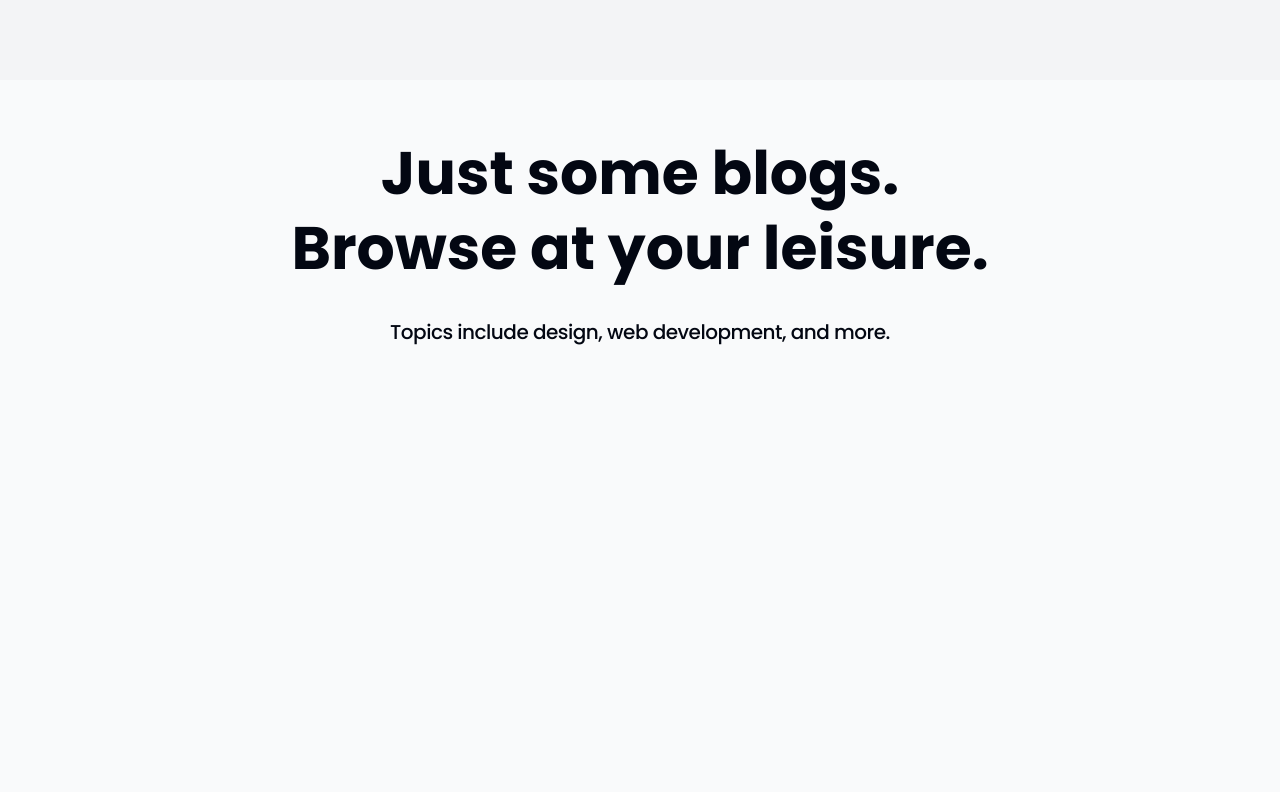
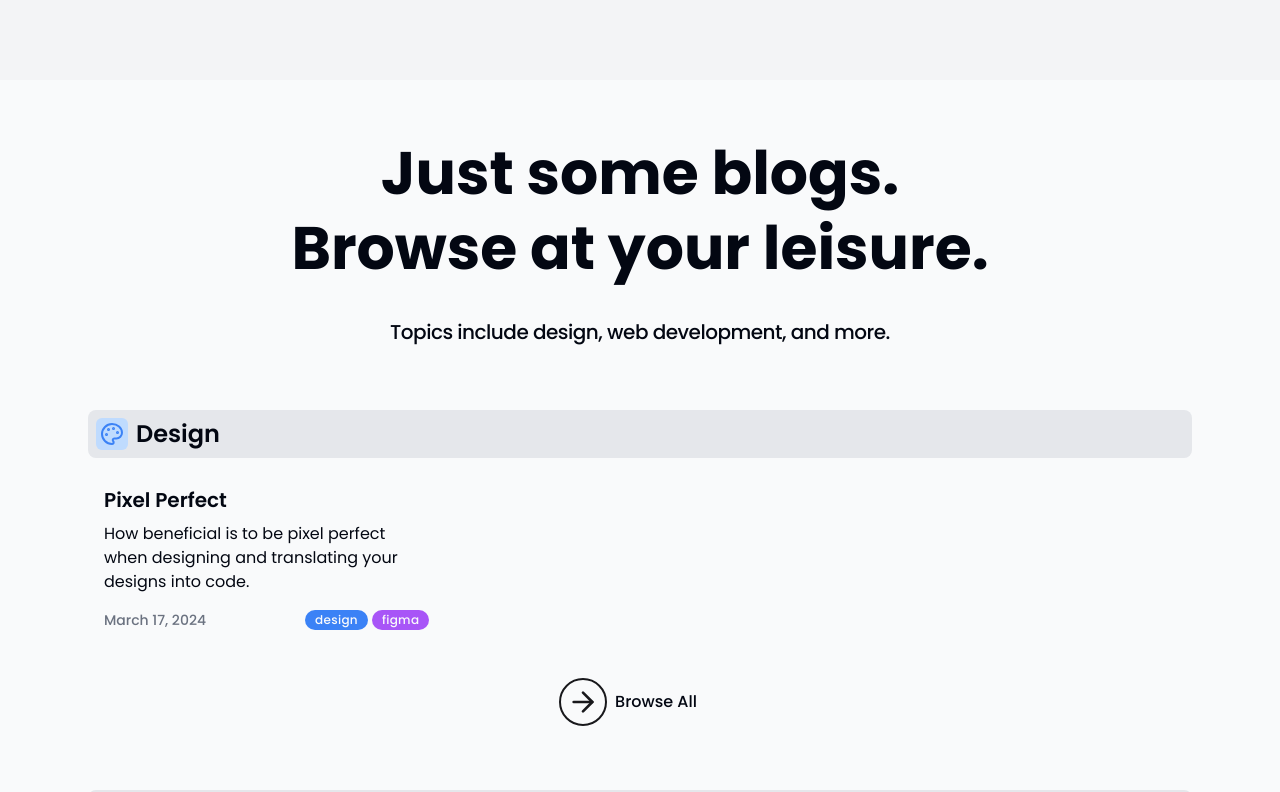
Before and after one commit to nhui98/nhui.blog, a Next.js app: page / in a window 1280 px wide. Shown: the top 792 px of the page. Built offline with nearby package versions, Linux system fonts and the light colour scheme.

Commit message:
feat: home blog overview

```diff
--- /dev/null
+++ b/src/app/(home)/components/blog-overview.tsx
@@ -0,0 +1,84 @@
+import { ArrowRight, Code2, Palette } from "lucide-react";
+import Link from "next/link";
+
+import { Badge } from "@/components/ui/badge";
+import { Blog } from "@/data/blog-data";
+import { cn } from "@/lib/utils";
+
+const HEADING_ICON = {
+  design: (
+    <Palette className="size-8 rounded-md bg-blue-200 p-1 text-blue-500" />
+  ),
+  coding: (
+    <Code2 className="size-8 rounded-md bg-yellow-200 p-1 text-yellow-500" />
+  ),
+};
+
+type OverviewProps = {
+  category: keyof typeof HEADING_ICON;
+  blogs: Blog[];
+};
+
+export function BlogOverview({ category, blogs }: OverviewProps) {
+  const hasBlogs = blogs.length > 0;
+
+  return (
+    <section>
+      <div className="flex items-center gap-x-2 rounded-lg bg-gray-200 p-2">
+        {HEADING_ICON[category]}
+        <h2 className="text-2xl font-semibold capitalize">{category}</h2>
+      </div>
+
+      <div
+        className={cn(
+          "mt-3 space-y-4",
+          blogs.length > 0 &&
+            "grid auto-rows-[0px] grid-cols-1 gap-x-4 overflow-hidden sm:grid-cols-2 lg:grid-cols-3",
+          blogs.length >= 1 && "grid-rows-1",
+          blogs.length >= 2 && "grid-rows-2 sm:grid-rows-1",
+          blogs.length >= 3 && "grid-rows-3 sm:grid-rows-2 lg:grid-rows-1",
+          blogs.length >= 4 && "lg:grid-rows-2",
+        )}
+      >
+        {hasBlogs ? (
+          blogs.map((blog) => <BlogSummaryCard key={blog.id} {...blog} />)
+        ) : (
+          <p className="my-8 text-center">No blogs found.</p>
+        )}
+      </div>
+
+      {hasBlogs && (
+        <Link
+          href={`/${category}`}
+          className="group relative mx-auto mt-8 flex h-12 w-fit items-center gap-x-4 py-4 pl-2 pr-6"
+        >
+          <ArrowRight className="size-8 text-zinc-900 transition-all duration-300 group-hover:translate-x-2 group-hover:text-blue-500" />
+          <span className="font-medium">Browse All</span>
+          <div className="absolute inset-0 size-12 rounded-full border-2 border-zinc-900 transition-all duration-300 group-hover:w-full group-hover:border-blue-500"></div>
+        </Link>
+      )}
+    </section>
+  );
+}
+
+function BlogSummaryCard({ title, date, excerpt, tags, href }: Blog) {
+  return (
+    <article className="relative flex flex-col rounded-md bg-transparent p-4 transition hover:bg-gray-100">
+      <h3 className="flex flex-1 items-center text-xl font-semibold">
+        {title}
+      </h3>
+      <p className="mt-2 line-clamp-3 h-[72px]">{excerpt}</p>
+      <div className="mt-4 flex items-center justify-between gap-x-4">
+        <div className="text-sm font-medium text-gray-500">{date}</div>
+        <div className="flex flex-wrap justify-end gap-1">
+          {tags?.map(({ tag, tagStyle }) => (
+            <Badge key={tag} variant={tagStyle}>
+              {tag}
+            </Badge>
+          ))}
+        </div>
+      </div>
+      <Link href={href} className="absolute inset-0" />
+    </article>
+  );
+}
--- a/src/app/(home)/page.tsx
+++ b/src/app/(home)/page.tsx
@@ -1,3 +1,7 @@
+import { CODING_BLOGS, DESIGN_BLOGS } from "@/data/blog-data";
+
+import { BlogOverview } from "./components/blog-overview";
+
 export default function Page() {
   return (
     <main className=" mx-auto max-w-[1120px] px-2 pt-14">
@@ -9,6 +13,11 @@ export default function Page() {
           Topics include design, web development, and more.
         </p>
       </hgroup>
+
+      <div className="mt-16 space-y-16">
+        <BlogOverview category="design" blogs={DESIGN_BLOGS} />
+        <BlogOverview category="coding" blogs={CODING_BLOGS} />
+      </div>
     </main>
   );
 }
--- a/src/app/layout.tsx
+++ b/src/app/layout.tsx
@@ -3,6 +3,8 @@ import "./globals.css";
 import type { Metadata } from "next";
 import { Poppins } from "next/font/google";
 
+import { Footer } from "@/components/footer";
+import { Header } from "@/components/header";
 import { cn } from "@/lib/utils";
 
 const font = Poppins({
@@ -22,8 +24,9 @@ export default function RootLayout({
   return (
     <html lang="en">
       <body className={cn("bg-gray-50 text-gray-950", font.className)}>
-        <header className="h-[80px] bg-gray-100"></header>
+        <Header />
         {children}
+        <Footer />
       </body>
     </html>
   );
--- /dev/null
+++ b/src/components/footer.tsx
@@ -0,0 +1,7 @@
+export function Footer() {
+  return (
+    <footer className="mt-[120px] flex h-20 items-center justify-center text-sm font-medium text-gray-500">
+      Nathan Hui &copy; {new Date().getFullYear()}
+    </footer>
+  );
+}
--- /dev/null
+++ b/src/components/header.tsx
@@ -0,0 +1,3 @@
+export function Header() {
+  return <header className="h-20 bg-gray-100"></header>;
+}
--- /dev/null
+++ b/src/components/ui/badge.tsx
@@ -0,0 +1,35 @@
+import { cva, type VariantProps } from "class-variance-authority";
+import * as React from "react";
+
+import { cn } from "@/lib/utils";
+
+const badgeVariants = cva(
+  "inline-flex items-center rounded-full px-2.5 py-0.5 text-xs font-medium transition-colors focus:outline-none focus:ring-2 focus:ring-gray-950 focus:ring-offset-2 dark:focus:ring-gray-300 tracking-wide",
+  {
+    variants: {
+      variant: {
+        default: "bg-gray-900 text-gray-50 dark:bg-gray-50 dark:text-gray-900",
+        blue: "bg-blue-500 text-gray-50",
+        purple: "bg-purple-500 text-gray-50",
+        red: "bg-red-500 text-gray-50",
+        green: "bg-green-500 text-gray-50",
+        yellow: "bg-yellow-500 text-gray-50",
+      },
+    },
+    defaultVariants: {
+      variant: "default",
+    },
+  },
+);
+
+export interface BadgeProps
+  extends React.HTMLAttributes<HTMLDivElement>,
+    VariantProps<typeof badgeVariants> {}
+
+function Badge({ className, variant, ...props }: BadgeProps) {
+  return (
+    <div className={cn(badgeVariants({ variant }), className)} {...props} />
+  );
+}
+
+export { Badge, badgeVariants };
--- /dev/null
+++ b/src/data/blog-data.ts
@@ -0,0 +1,43 @@
+import { BadgeProps } from "@/components/ui/badge";
+
+export type Blog = {
+  id: string;
+  title: string;
+  date: string;
+  excerpt: string;
+  tags?: {
+    tag: string;
+    tagStyle: BadgeProps["variant"];
+  }[];
+  href: string;
+};
+
+export const DESIGN_BLOGS: Blog[] = [
+  {
+    id: "pixel-perfect",
+    title: "Pixel Perfect",
+    date: "March 17, 2024",
+    excerpt:
+      "How beneficial is to be pixel perfect when designing and translating your designs into code.",
+    tags: [
+      { tag: "design", tagStyle: "blue" },
+      { tag: "figma", tagStyle: "purple" },
+    ],
+    href: "/design/pixel-perfect",
+  },
+];
+
+export const CODING_BLOGS: Blog[] = [
+  {
+    id: "pixel-perfect",
+    title: "Pixel Perfect",
+    date: "March 17, 2024",
+    excerpt:
+      "How beneficial is to be pixel perfect when designing and translating your designs into code.",
+    tags: [
+      { tag: "design", tagStyle: "blue" },
+      { tag: "figma", tagStyle: "purple" },
+    ],
+    href: "/design/pixel-perfect",
+  },
+];
```
